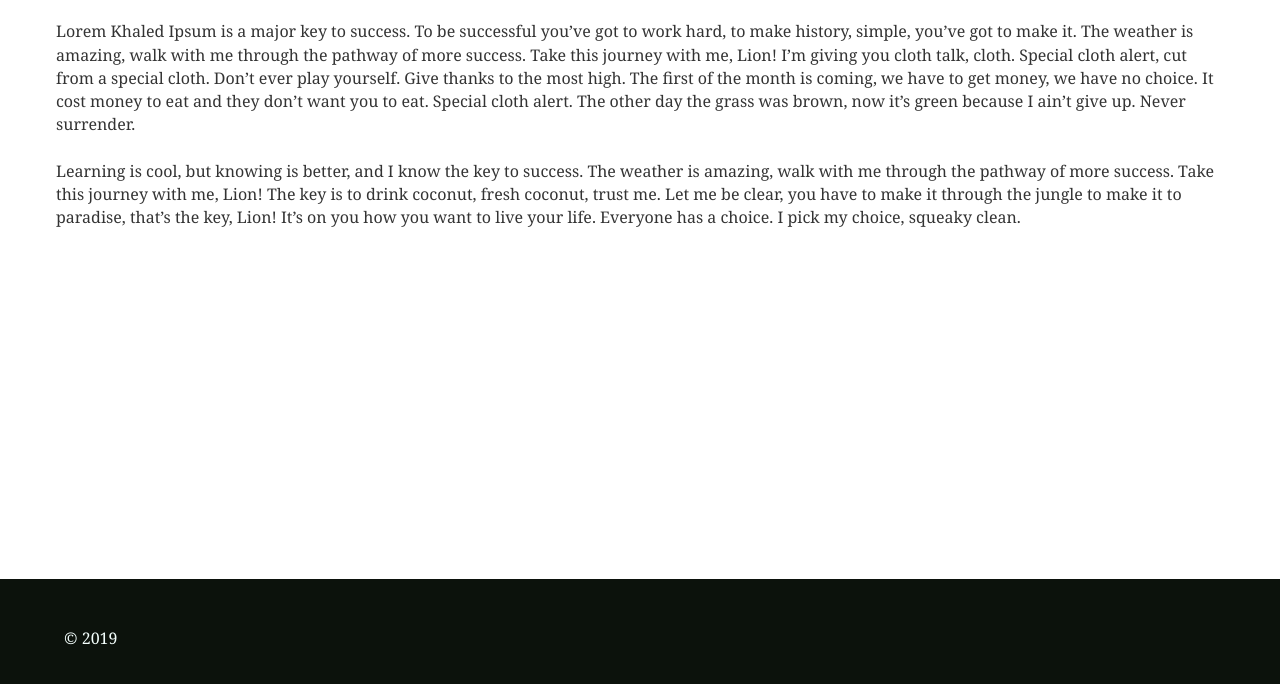
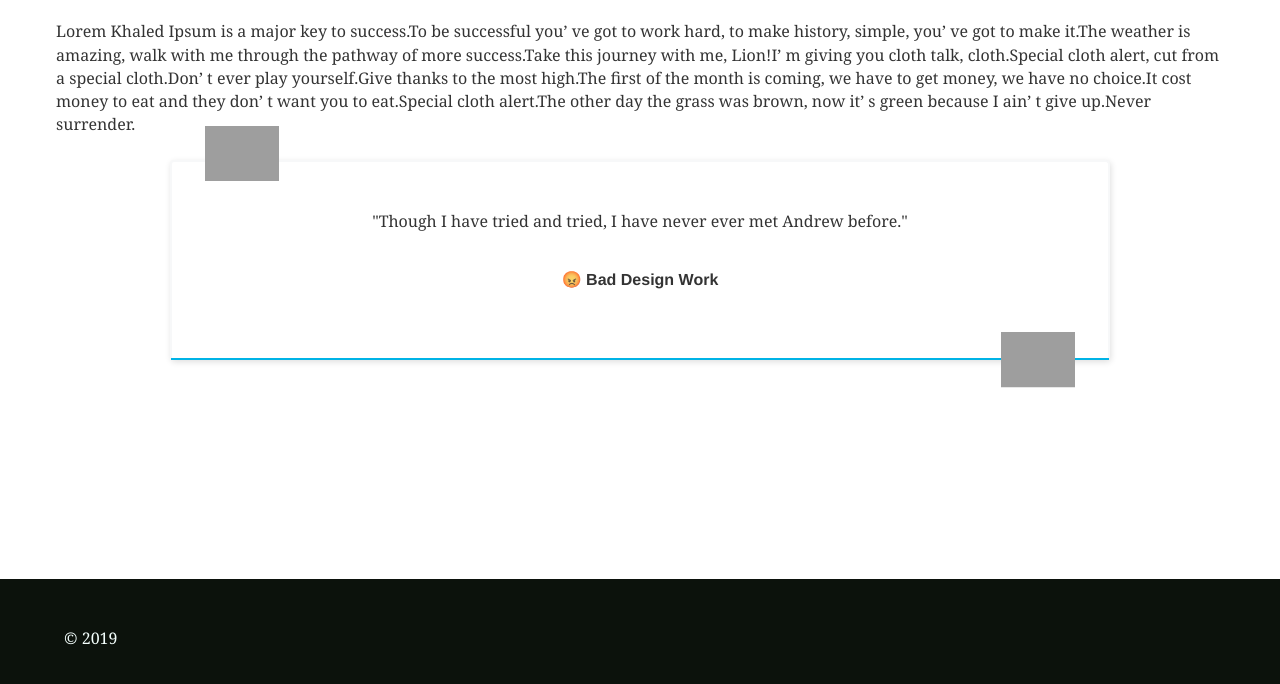
Before and after one commit to AndrewHeinke/personal-website-2019, a Gatsby site: page /about in a window 1280 px wide. Shown: the part 102-786 px from the top of the page. Built offline with nearby package versions, Linux system fonts and the light colour scheme; Gatsby itself is replaced by a stand-in of ours; grey boxes are pictures that could not be loaded.

```diff
--- a/src/components/layout.scss
+++ b/src/components/layout.scss
@@ -1 +1,122 @@
 @import '../common/globals.scss';
+
+.testimonial-author-wrapper,.testimonial-wrapper {
+    display: -webkit-box;
+    display: -webkit-flex;
+    display: -ms-flexbox
+}
+
+.testimonial-wrapper {
+    position: relative;
+    display: flex;
+    width: 940px;
+    margin-right: auto;
+    margin-left: auto;
+    padding: 48px 32px;
+    -webkit-box-orient: vertical;
+    -webkit-box-direction: normal;
+    -webkit-flex-direction: column;
+    -ms-flex-direction: column;
+    flex-direction: column;
+    -webkit-box-pack: center;
+    -webkit-justify-content: center;
+    -ms-flex-pack: center;
+    justify-content: center;
+    -webkit-box-align: center;
+    -webkit-align-items: center;
+    -ms-flex-align: center;
+    align-items: center;
+    border-top: 2px solid #f7f8f9;
+    border-right: 2px solid #f7f8f9;
+    border-left: 2px solid #f7f8f9;
+    border-radius: 4px;
+    background-color: #fff;
+    box-shadow: 1px 2px 6px 0 rgba(0,0,0,.13);
+    text-align: center;
+}
+
+.testimonial-blue-line,.visual-for-styleguide {
+    background-color: #00b3e6
+}
+
+.testimonial-wrapper.use-case {
+    padding: 32px 70px
+}
+
+.testimonial-author-wrapper {
+    display: flex;
+    margin-top: 15px;
+    -webkit-box-align: start;
+    -webkit-align-items: flex-start;
+    -ms-flex-align: start;
+    align-items: flex-start
+}
+
+.testimonial-blue-line {
+    position: absolute;
+    left: 0;
+    right: 0;
+    bottom: 0;
+    height: 2px;
+    margin-right: -1px;
+    margin-left: -1px
+}
+
+.testimonial-blue-line, .visual-for-styleguide {
+    background-color: #00b3e6;
+}
+
+
+.testimonial-wrapper-bare {
+    position: relative;
+    margin-right: 60px;
+    margin-left: 60px
+}
+
+.quotes-bare-left {
+    position: absolute;
+    left: -8%;
+    top: 20%
+}
+
+.quote-bare-right {
+    position: absolute;
+    top: 20%;
+    right: -8%;
+    -webkit-transform: rotate(180deg);
+    -ms-transform: rotate(180deg);
+    transform: rotate(180deg)
+}
+
+.customer-story-testimonial-wrapper {
+    position: relative;
+    padding: 36px 32px 32px;
+    background-color: rgba(26,26,26,.45);
+    color: #fff
+}
+
+.customer-story-testimonial-quote-icon {
+    position: absolute;
+    left: 50%;
+    top: -20px;
+    -webkit-transform: translate(-50%,0);
+    -ms-transform: translate(-50%,0);
+    transform: translate(-50%,0)
+}
+
+.quote-icon {
+    position: absolute;
+    left: 33px;
+    top: -36px;
+    width: 74px
+}
+
+.quote-icon.bottom-quote {
+    left: auto;
+    top: auto;
+    right: 33px;
+    bottom: -51px;
+    -webkit-transform: rotate(-180deg);
+    -ms-transform: rotate(-180deg);
+    transform: rotate(-180deg)
+}
--- a/src/pages/about.js
+++ b/src/pages/about.js
@@ -6,26 +6,27 @@
 const AboutPage = () => (
   <Layout>
     <SEO title="About Andrew Heinke" keywords={[`andrew`, `heinke`, `about`]} />
-    <h1>About</h1>
+    <h1> About </h1>{' '}
     <p>
-      Lorem Khaled Ipsum is a major key to success. To be successful you’ve got
-      to work hard, to make history, simple, you’ve got to make it. The weather
-      is amazing, walk with me through the pathway of more success. Take this
-      journey with me, Lion! I’m giving you cloth talk, cloth. Special cloth
-      alert, cut from a special cloth. Don’t ever play yourself. Give thanks to
-      the most high. The first of the month is coming, we have to get money, we
-      have no choice. It cost money to eat and they don’t want you to eat.
-      Special cloth alert. The other day the grass was brown, now it’s green
-      because I ain’t give up. Never surrender.
-    </p>
-    <p>
-      Learning is cool, but knowing is better, and I know the key to success.
-      The weather is amazing, walk with me through the pathway of more success.
-      Take this journey with me, Lion! The key is to drink coconut, fresh
-      coconut, trust me. Let me be clear, you have to make it through the jungle
-      to make it to paradise, that’s the key, Lion! It’s on you how you want to
-      live your life. Everyone has a choice. I pick my choice, squeaky clean.
-    </p>
+      Lorem Khaled Ipsum is a major key to success.To be successful you’ ve got
+      to work hard, to make history, simple, you’ ve got to make it.The weather
+      is amazing, walk with me through the pathway of more success.Take this
+      journey with me, Lion!I’ m giving you cloth talk, cloth.Special cloth
+      alert, cut from a special cloth.Don’ t ever play yourself.Give thanks to
+      the most high.The first of the month is coming, we have to get money, we
+      have no choice.It cost money to eat and they don’ t want you to
+      eat.Special cloth alert.The other day the grass was brown, now it’ s green
+      because I ain’ t give up.Never surrender.{' '}
+    </p>{' '}
+    <div className="testimonial-wrapper">
+     <p>"Though I have tried and tried, I have never ever met Andrew before."</p>
+     <div className="testimonial-author-wrapper">
+        <h4>😡 Bad Design Work</h4>
+     </div>
+     <div className="testimonial-blue-line"></div>
+     <img src="https://global-uploads.webflow.com/58065afcec27c89278ba59f7/589de6173091d49f015793a7_quote-icon.svg" alt="" className="quote-icon bottom-quote"/>
+     <img src="https://global-uploads.webflow.com/58065afcec27c89278ba59f7/589de6173091d49f015793a7_quote-icon.svg" alt="" className="quote-icon"/>
+   </div>
   </Layout>
 )
 
```
